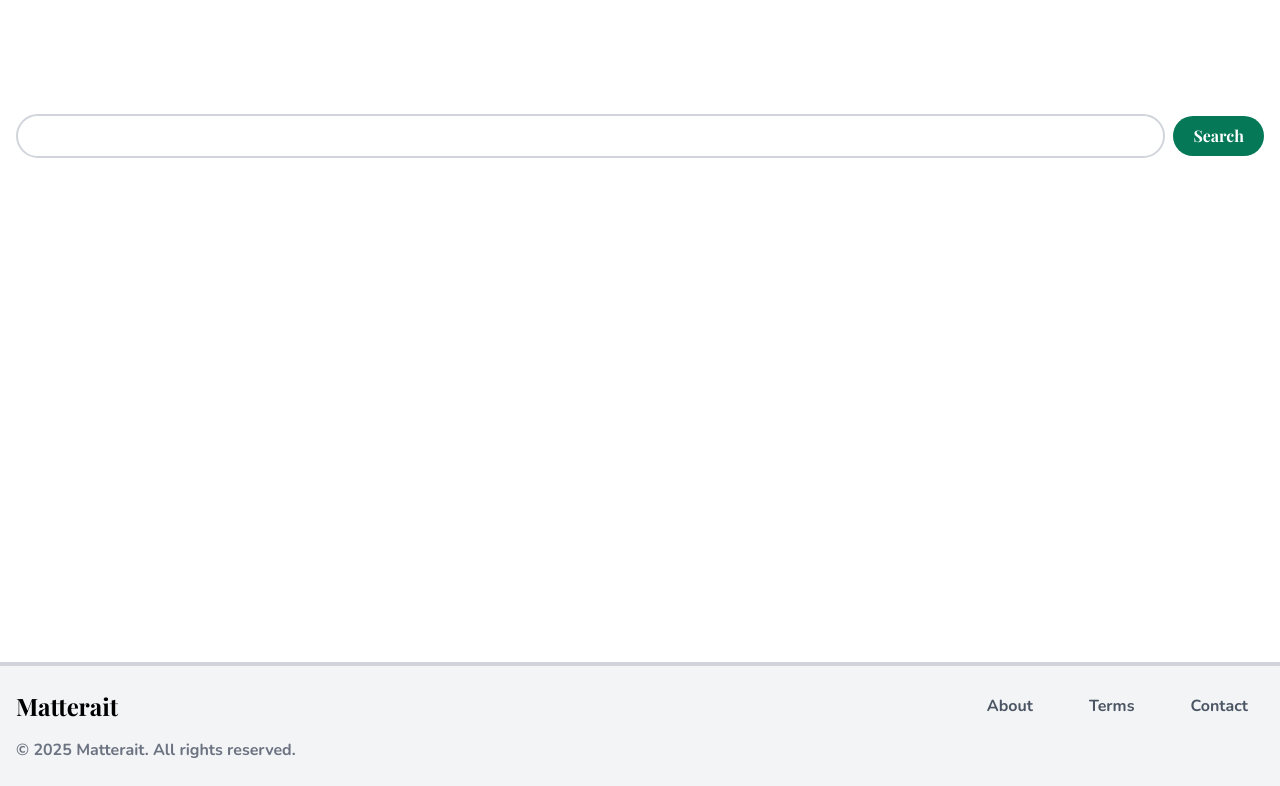
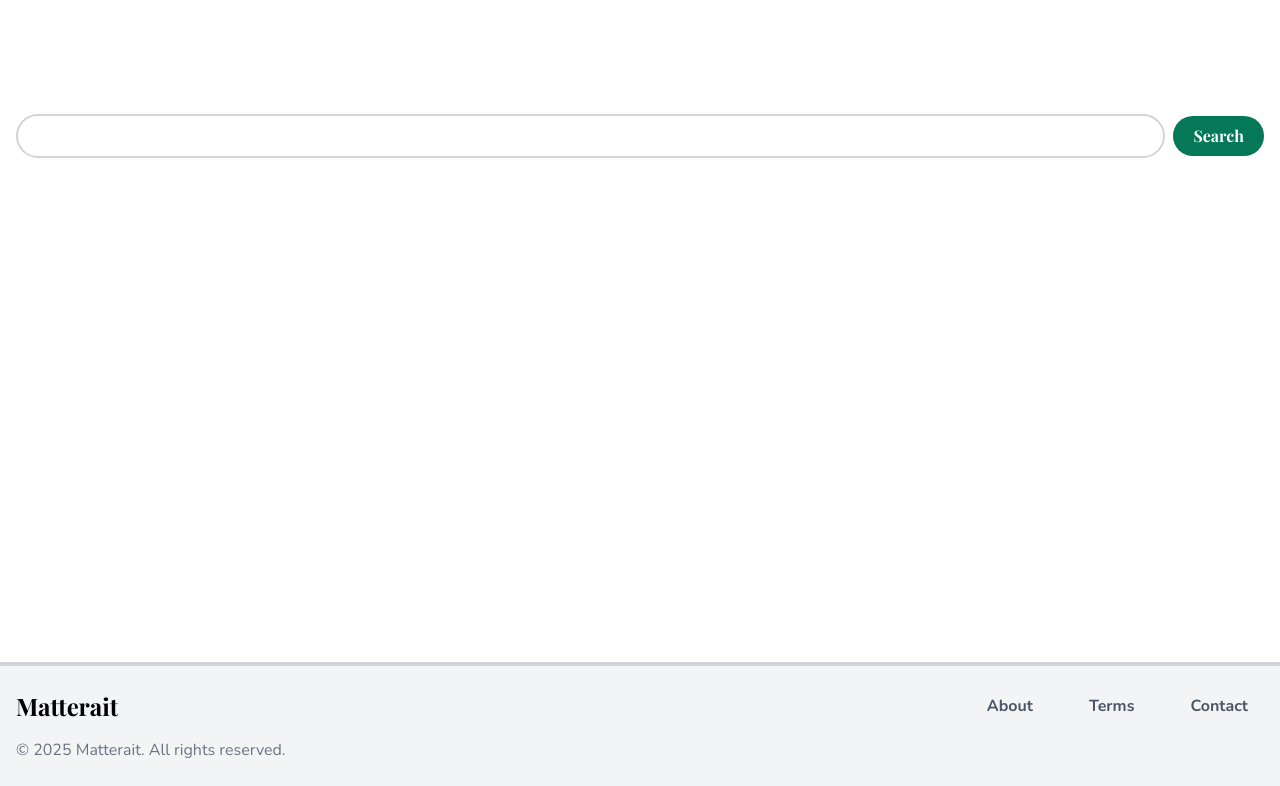
Before and after one commit to engilorian/matterait-site, a Next.js app: page / in a window 1280 px wide. Shown: the part 198-984 px from the top of the page. Built offline with nearby package versions, Linux system fonts and the light colour scheme.

Commit message:
no boldness on copyright

```diff
--- a/app/components/Footer/Footer.tsx
+++ b/app/components/Footer/Footer.tsx
@@ -41,7 +41,7 @@ export default function Footer() {
           </ul>
         </div>
 
-        <div className="text-gray-500 font-secondary font-bold mt-4">
+        <div className="text-gray-500 font-secondary mt-4">
           &copy; {new Date().getFullYear()} Matterait. All rights reserved.
         </div>
       </div>
```
